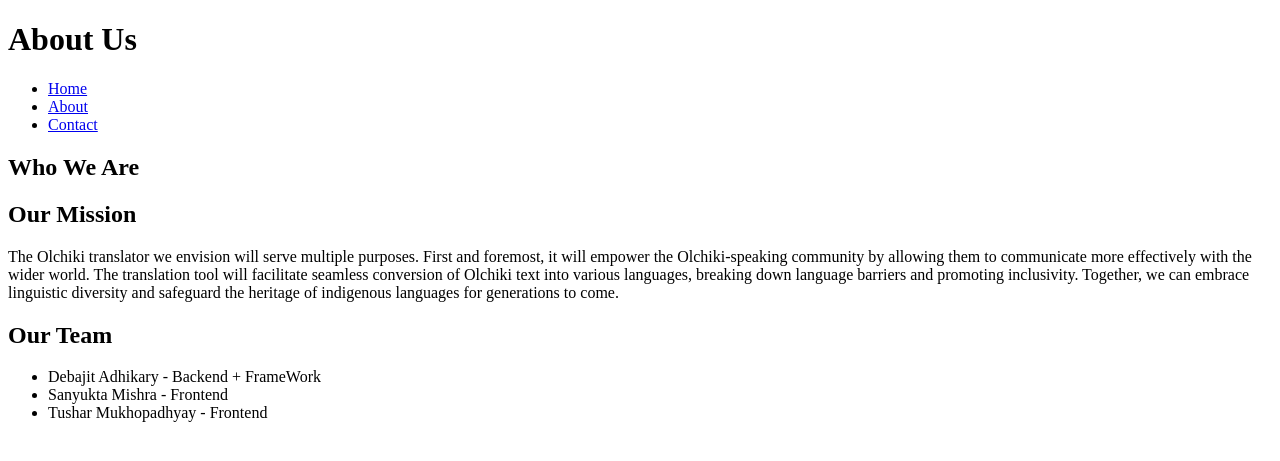
After one commit to sanyukta001/dictionary, a Flask app: template templates/about.html in a window 1280 px wide. The commit adds this page. Shown: the top 461 px of the page. Run offline with Flask 3, Linux system fonts and the light colour scheme; the template is opened without the code that fills it, so the values that code supplies are empty.

Commit message:
..
minor changes

```diff
--- a/static/style.css
+++ b/static/style.css
@@ -97,7 +97,7 @@ table th {
 }
 
 body {
-  background-image: url('bgp.jpg');
+  background-image: url('img_03.jpg');
   background-repeat: no-repeat;
   background-size: cover;
   background-attachment: fixed;
--- /dev/null
+++ b/templates/about.html
@@ -0,0 +1,43 @@
+<!DOCTYPE html>
+<html lang="en">
+
+<head>
+    <meta charset="UTF-8">
+    <meta name="viewport" content="width=device-width, initial-scale=1.0">
+    <title>About</title>
+    <!-- <link rel="stylesheet" href="about.css"> -->
+    <!-- <link rel="stylesheet" href="{{ url_for('static', filename='about.css') }}" /> -->
+
+</head>
+<body>
+    <h1>About Us</h1>
+
+    <nav>
+        <ul>
+            <li><a href="index.html">Home</a></li>
+            <li><a href="about.html">About</a></li>
+            <li><a href="contact.html">Contact</a></li>
+        </ul>
+    </nav>
+
+    <section>
+        <h2>Who We Are</h2>
+        <p></p>
+    </section>
+
+    <section>
+        <h2>Our Mission</h2>
+        <p>The Olchiki translator we envision will serve multiple purposes. First and foremost, it will empower the Olchiki-speaking community by allowing them to communicate more effectively with the wider world. The translation tool will facilitate seamless conversion of Olchiki text into various languages, breaking down language barriers and promoting inclusivity.
+            Together, we can embrace linguistic diversity and safeguard the heritage of indigenous languages for generations to come.</p>
+    </section>
+
+    <section>
+        <h2>Our Team</h2>
+        <ul>
+            <li>Debajit Adhikary - Backend + FrameWork</li>
+            <li>Sanyukta Mishra - Frontend </li>
+            <li>Tushar Mukhopadhyay - Frontend</li>
+        </ul>
+    </section>
+</body>
+</html>
```
Also changed, not shown: static/img_03.jpg (added).
